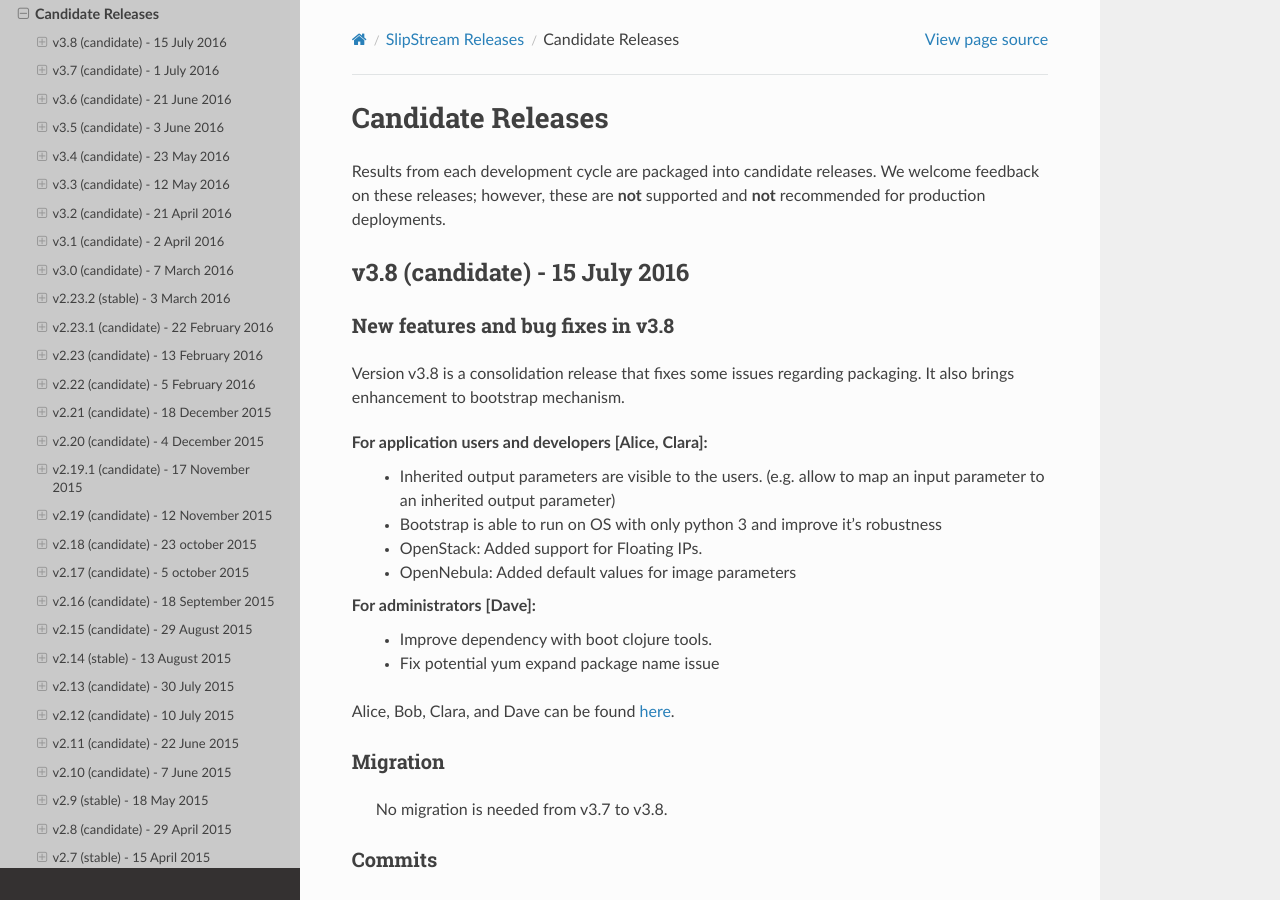
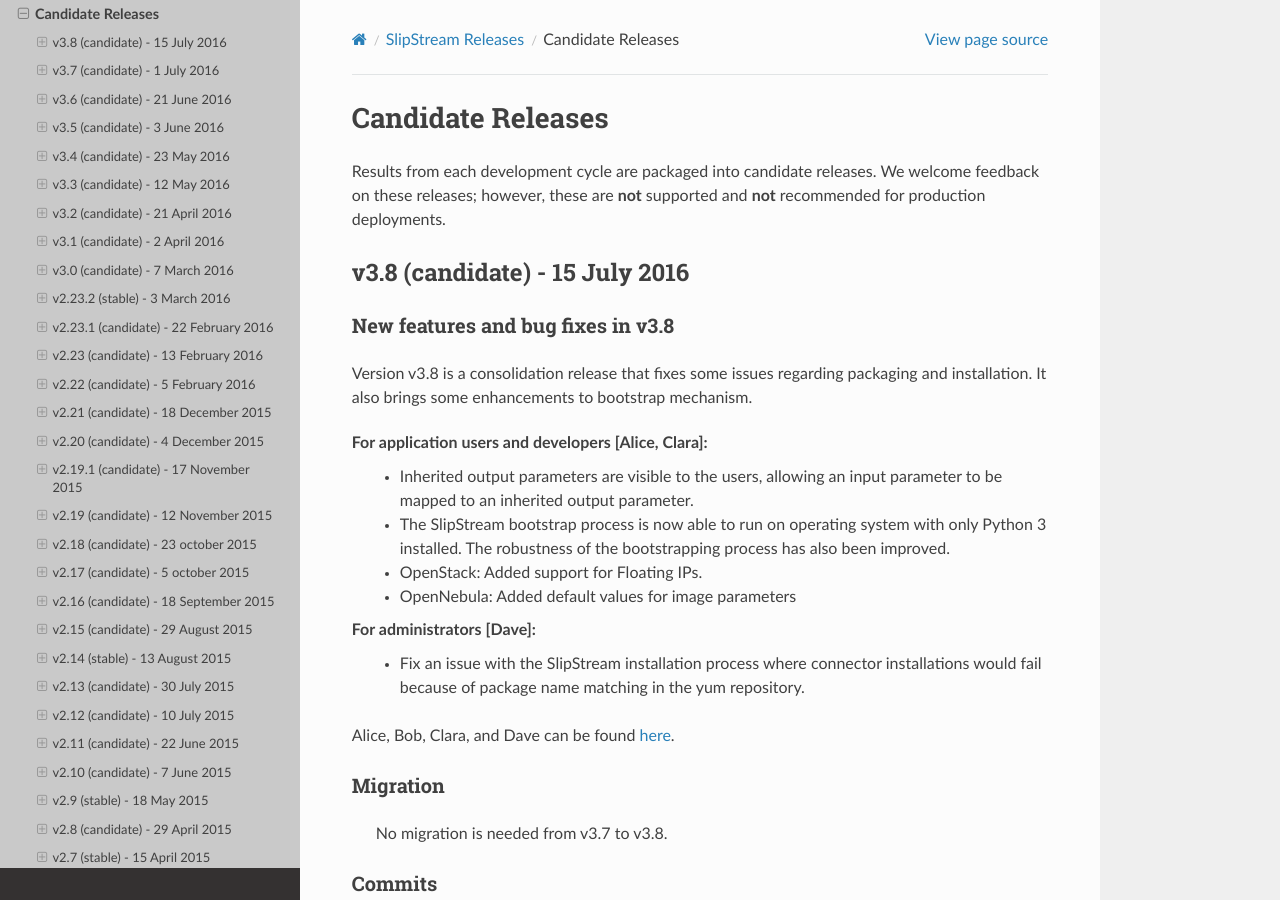
Before and after one commit to slipstream/SlipStreamDocumentation, a Sphinx documentation site: the page built from docs/release_notes/candidate_releases.rst, in a window 1280 px wide and 900 px high. Built offline with Sphinx 7.4.7 and the Read the Docs theme 2.0.0, drawn with Linux system fonts in a browser that asks for light colours.

Commit message:
update text

```diff
--- a/docs/release_notes/candidate_releases.rst
+++ b/docs/release_notes/candidate_releases.rst
@@ -12,19 +12,22 @@
 ~~~~~~~~~~~~~~~~~~~~~~~~~~~~~~~~~~
 
 Version v3.8 is a consolidation release that fixes some issues
-regarding packaging. It also brings enhancement to bootstrap
-mechanism.
+regarding packaging and installation. It also brings some enhancements
+to bootstrap mechanism.
 
 For application users and developers [Alice, Clara]:
- - Inherited output parameters are visible to the users.
-   (e.g. allow to map an input parameter to an inherited output parameter)
- - Bootstrap is able to run on OS with only python 3 and improve it's robustness
+ - Inherited output parameters are visible to the users, allowing
+   an input parameter to be mapped to an inherited output parameter.
+ - The SlipStream bootstrap process is now able to run on operating
+   system  with only Python 3 installed. The robustness of the
+   bootstrapping process has also been improved.
  - OpenStack: Added support for Floating IPs.
  - OpenNebula: Added default values for image parameters
 
 For administrators [Dave]:
- - Improve dependency with boot clojure tools.
- - Fix potential yum expand package name issue
+ - Fix an issue with the SlipStream installation process where
+   connector installations would fail because of package name matching
+   in the yum repository.
 
 Alice, Bob, Clara, and Dave can be found
 `here <http://sixsq.com/personae/>`_.
```
